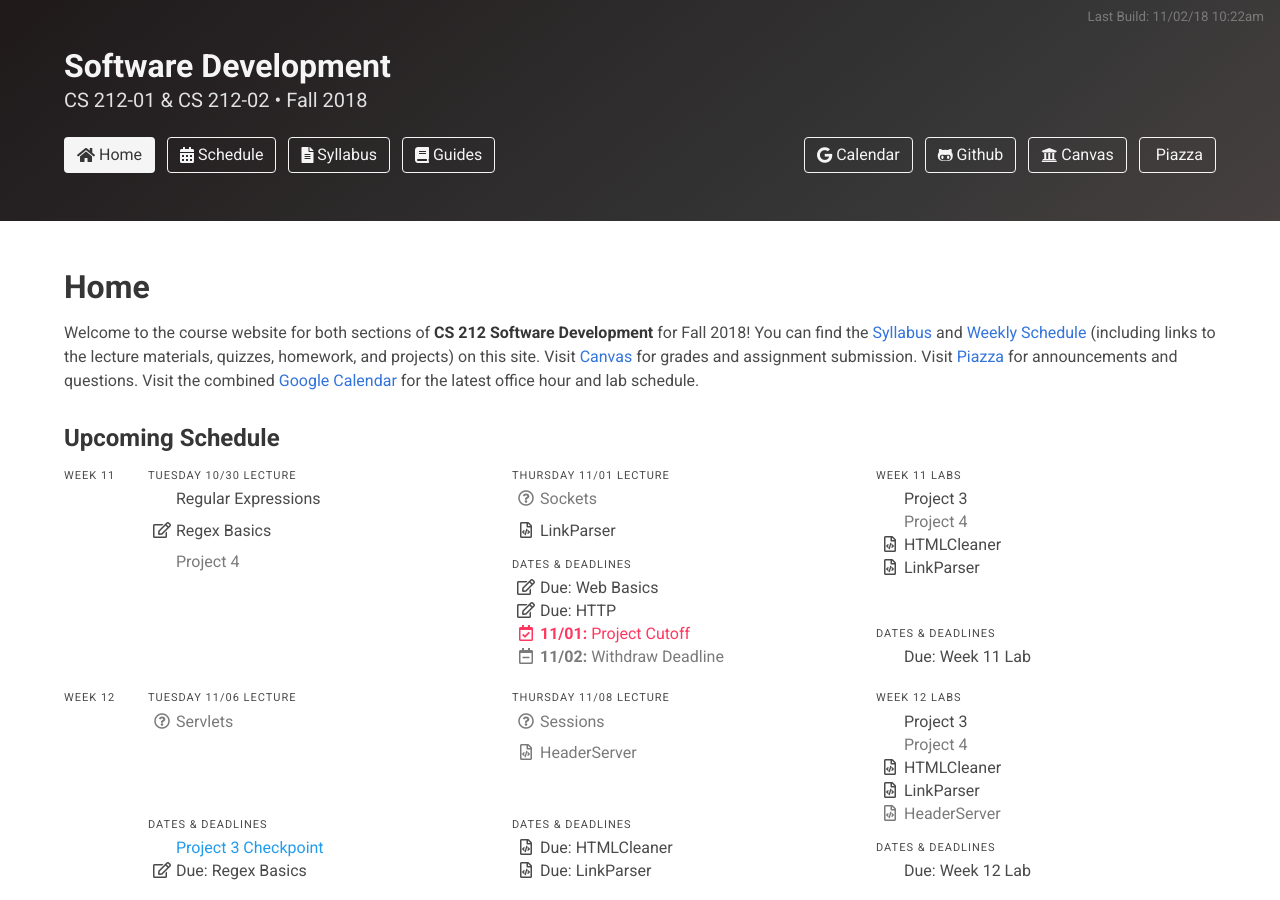
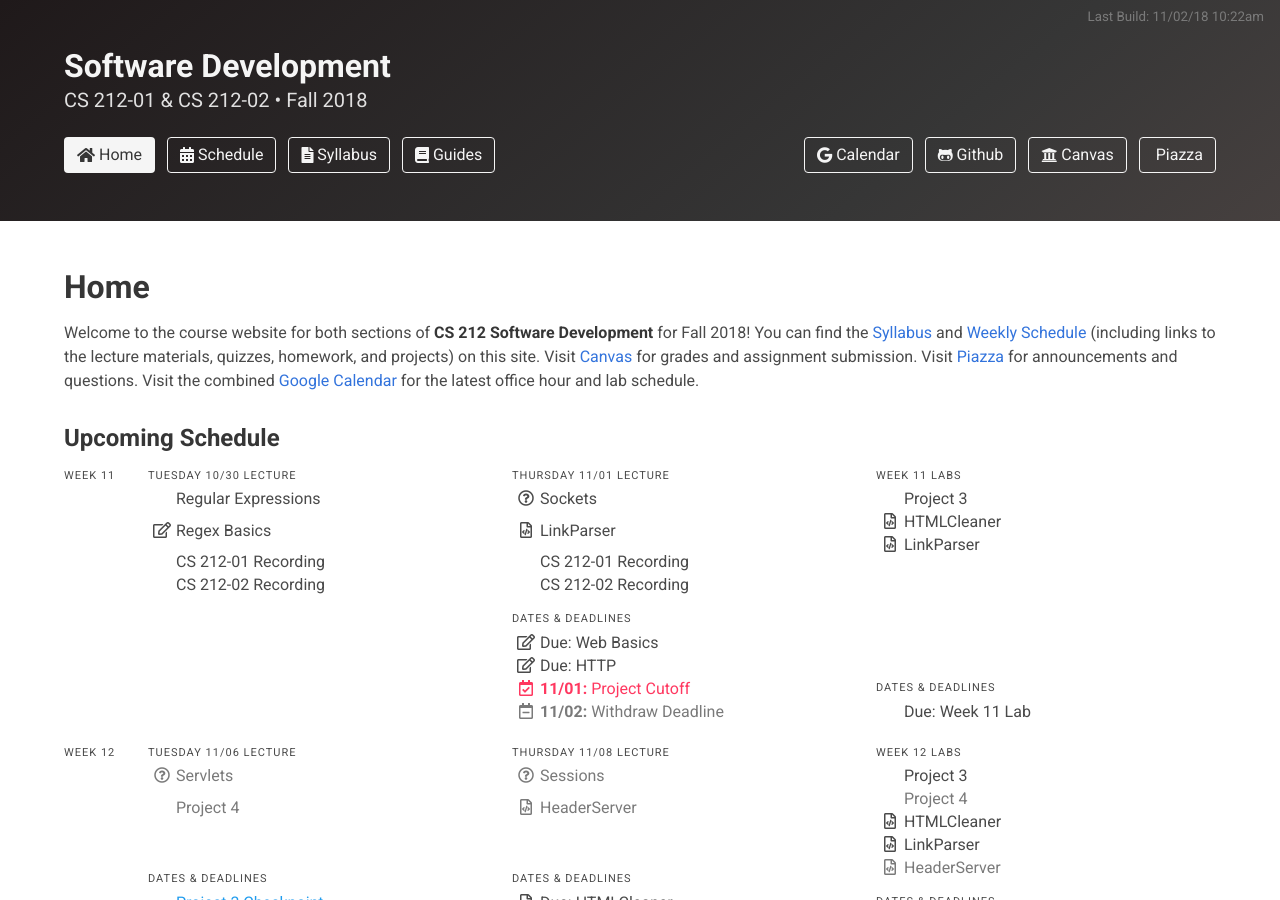
Before and after one commit to usf-cs212-fall2018/usf-cs212-fall2018.github.io, a Jekyll site: the page built from index.html, in a window 1280 px wide and 900 px high. Built offline with Jekyll 4.4.1, drawn with Linux system fonts in a browser that asks for light colours; nearby versions of some CDN libraries.

Commit message:
Updating links, shifting project 4.

```diff
--- a/_data/schedule.yml
+++ b/_data/schedule.yml
@@ -738,21 +738,29 @@
         link: 'https://usfca.instructure.com/courses/1579367/quizzes/2330545'
         icon: 'far fa-edit'
         bump: true
-      - text: 'Project 4'
-        link: false
-        icon: 'far fa-project-diagram'
-        type: 'grey'
+      - text: 'CS 212-01 Recording'
+        icon: 'far fa-video'
+        link: 'https://usfca.zoom.us/recording/share/FSFN0K6sXWWmcKMAqtT7DW9qUUfuCpo7CsJwscSiR3qwIumekTziMw'
         bump: true
+      - text: 'CS 212-02 Recording'
+        icon: 'far fa-video'
+        link: 'https://usfca.zoom.us/recording/share/9XTLM0_UtmNGBvJP1EB0wOiBJmPdWyQWl4-hzJuLhBKwIumekTziMw'
     - date: 2018-11-01
       resources:
       - text: 'Sockets'
         link: false
         icon: 'far fa-question-circle'
-        type: 'grey'
       - text: 'LinkParser'
         link: 'https://usfca.instructure.com/courses/1579367/assignments/6779424'
         icon: 'far fa-file-code'
         bump: true
+      - text: 'CS 212-01 Recording'
+        icon: 'far fa-video'
+        link: 'https://usfca.zoom.us/recording/share/GfH7wyCwZn2togRQc9vEQbgQOSrR5RY6SClnPZDAuG6wIumekTziMw'
+        bump: true
+      - text: 'CS 212-02 Recording'
+        icon: 'far fa-video'
+        link: '#'
       deadlines:
       - text: 'Due: Web Basics'
         link: 'https://usfca.instructure.com/courses/1579367/quizzes/2330558'
@@ -775,10 +783,6 @@
       - text: 'Project 3'
         link: 'https://usf-cs212-fall2018.github.io/guides/project-3.html'
         icon: 'far fa-project-diagram'
-      - text: 'Project 4'
-        link: false
-        icon: 'far fa-project-diagram'
-        type: 'grey'
       - text: 'HTMLCleaner'
         link: 'https://usfca.instructure.com/courses/1579367/assignments/6779423'
         icon: 'far fa-file-code'
@@ -798,6 +802,11 @@
         link: false
         icon: 'far fa-question-circle'
         type: 'grey'
+      - text: 'Project 4'
+        link: false
+        icon: 'far fa-project-diagram'
+        type: 'grey'
+        bump: true
       deadlines:
       - date: false
         text: 'Project 3 Checkpoint'
```
